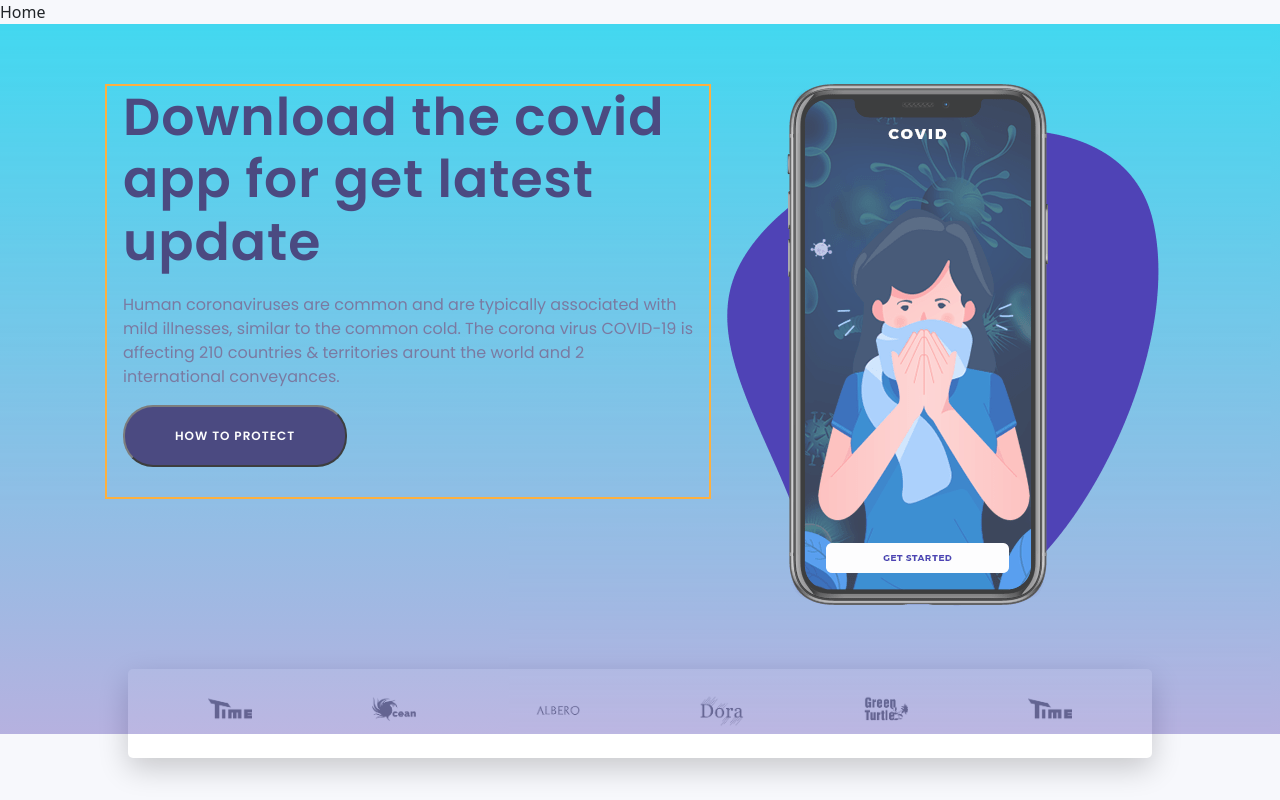
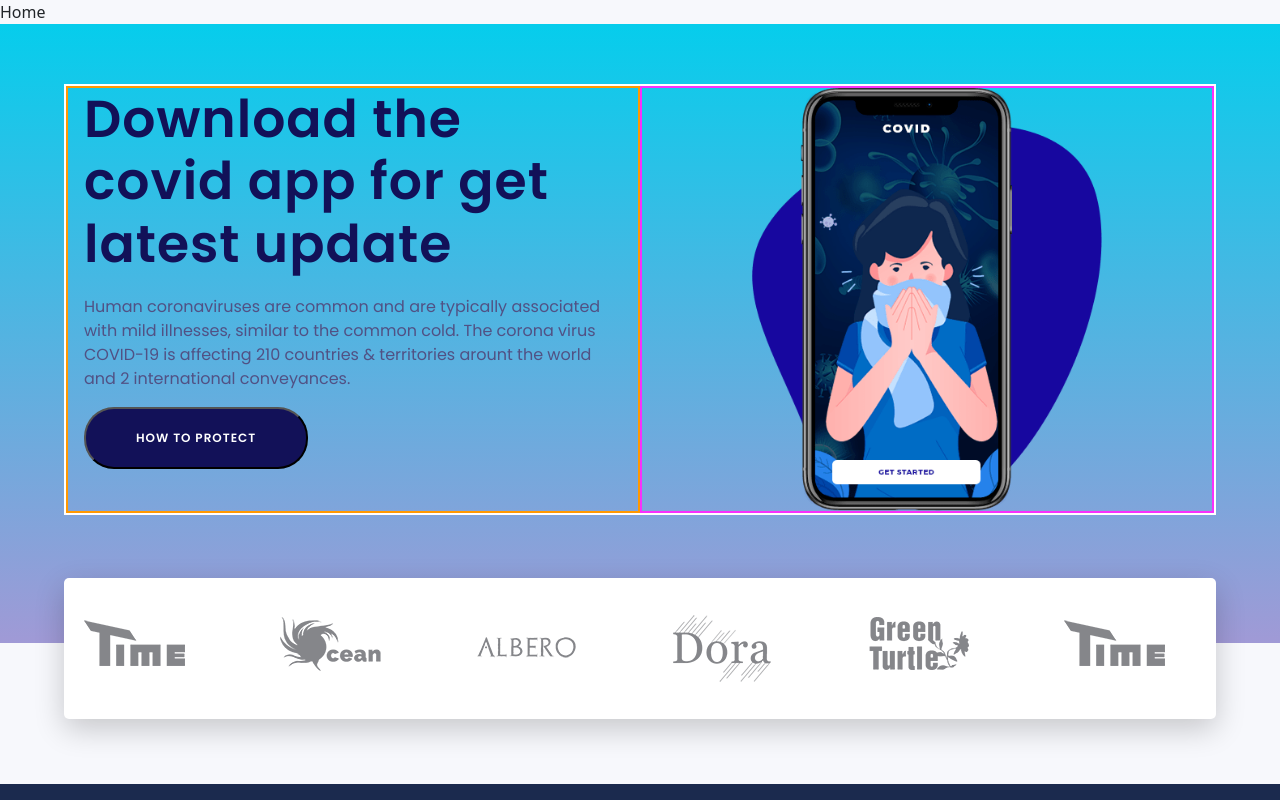
Before and after one commit to Anuskota/P6-COVID-TRACKER, a React (Vite) app: page / in a window 1280 px wide. Shown: the top 800 px of the page. Built offline with nearby package versions, Linux system fonts and the light colour scheme.

Commit message:
Update header styles (problem with opacity and z-index solved)

```diff
--- a/src/components/molecules/headerHomePage/Header.jsx
+++ b/src/components/molecules/headerHomePage/Header.jsx
@@ -13,13 +13,11 @@ const Header = () => {
         <div className="header-main-container">
             <div className="header-container">
                 <div className="info-header-container">
-                    <h2>Download the covid<br />app for get latest<br />update</h2>
-                    <p>Human coronaviruses are common and are typically associated with<br />mild illnesses, similar to the common cold. The corona virus COVID-19 is<br />affecting 210 countries & territories arount the world and 2<br />international conveyances.</p>
+                    <h2>Download the covid app for get latest update</h2>
+                    <p>Human coronaviruses are common and are typically associated with mild illnesses, similar to the common cold. The corona virus COVID-19 is affecting 210 countries & territories arount the world and 2 international conveyances.</p>
                     <button>HOW TO PROTECT</button>
                 </div>
-            </div>
 
-            <div className="header-container">
                 <div className="image-header-container">
                     <img src={mobileApp} alt="Image of the application displayed on a mobile phone" />
                 </div>
--- a/src/components/molecules/headerHomePage/header.css
+++ b/src/components/molecules/headerHomePage/header.css
@@ -4,8 +4,6 @@ header {
     width: 100vw;
     max-width: 100vw;
     font-family: 'Poppins', sans-serif;
-    /* background: linear-gradient(to bottom, #06cdec, rgba(30, 12, 157, 0.4));
-    opacity: .75; */
 }
 
 .header-main-container {
@@ -13,24 +11,28 @@ header {
     width: 100%;
     justify-content: center;
     background: linear-gradient(to bottom, #06cdec, rgba(30, 12, 157, 0.4));
-    opacity: .75;
-    position: relative;
-    z-index: 2;
+    /* padding: 0rem 5rem 0rem 5rem; */
 }
 
 .header-container {
-    max-width: 50%;
+    width: 90%;
     margin-top: 3.75rem;
     margin-bottom: 8rem;
+    display: flex;
+    /* justify-content: center; */
+
+    border: 2px solid rgb(255, 255, 255);
 }
 
 .info-header-container {
     display: flex;
     flex-direction: column;
     align-items: start;
+    width: 50%;
     padding-right: 1rem;
     padding-left: 1rem;
     border: 2px solid rgb(255, 153, 1);
+
 }
 
 h2 {
@@ -61,11 +63,15 @@ button {
 .image-header-container {
     padding-right: 1rem;
     padding-left: 1rem;
-    /* border: 2px solid rgb(208, 255, 1); */
+    width: 50%;
+    border: 2px solid rgb(248, 48, 252);
+    display: flex;
+    justify-content: center;
 }
 
-img {
-    width: 100%;
+.image-header-container img {
+    width: 65%;
+    height: auto;
 }
 
 .header-secondary-container {
@@ -76,17 +82,17 @@ img {
 
 .header-brand-container {
     display: flex;
-    width: 80%;
+    width: 90%;
+    margin: auto;
     padding: 1.25rem;
-    margin: auto;
-    /* position: absolute; */
+    z-index: 1;
+    gap: 4rem;
+    justify-content: center;
     border-radius: 5px;
+    background-color: #ffffff;
     box-shadow: 0px 10px 30px rgba(0, 0, 0, 0.2);
-    background-color: #ffffff;
 }
 
 .brand-container {
-    background-color: #ffffff;
-    margin: 0px 60px 5px;
-    max-width: 100%;
+    width: 100%;
 }
```
